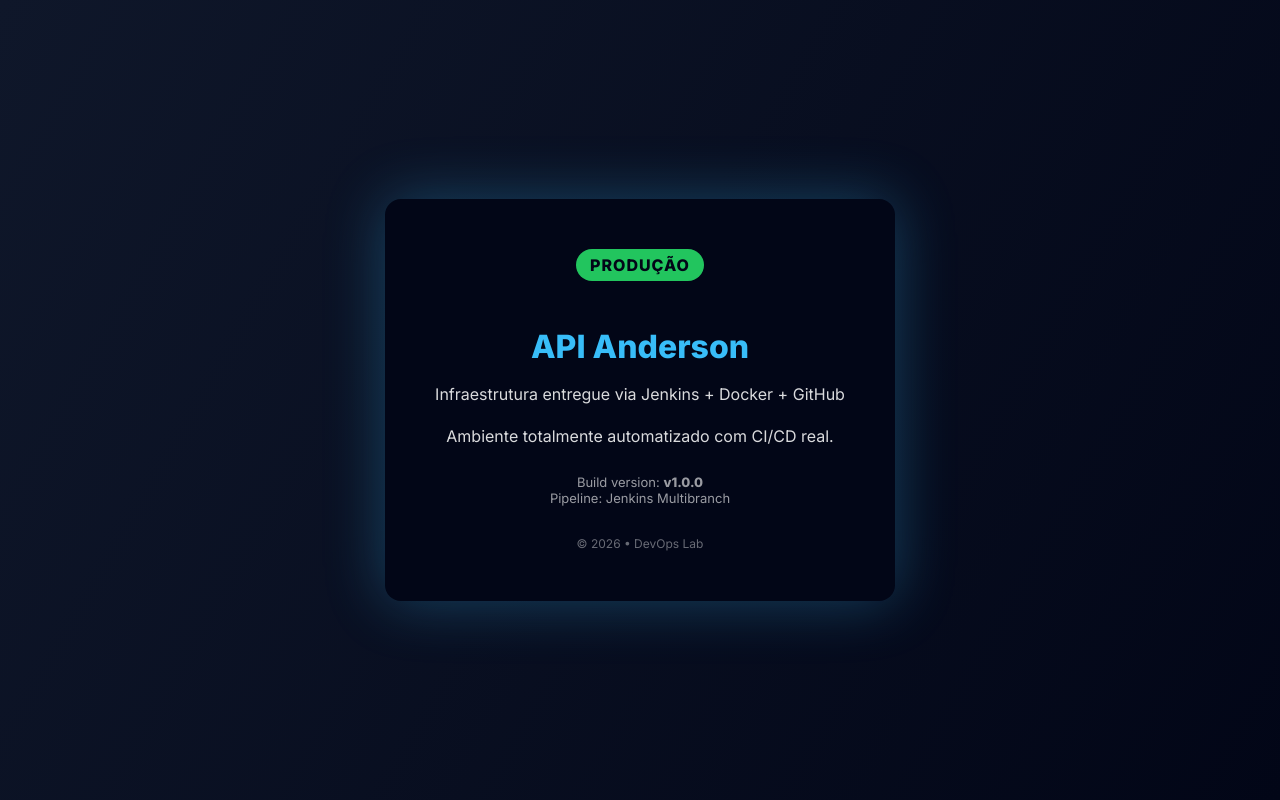
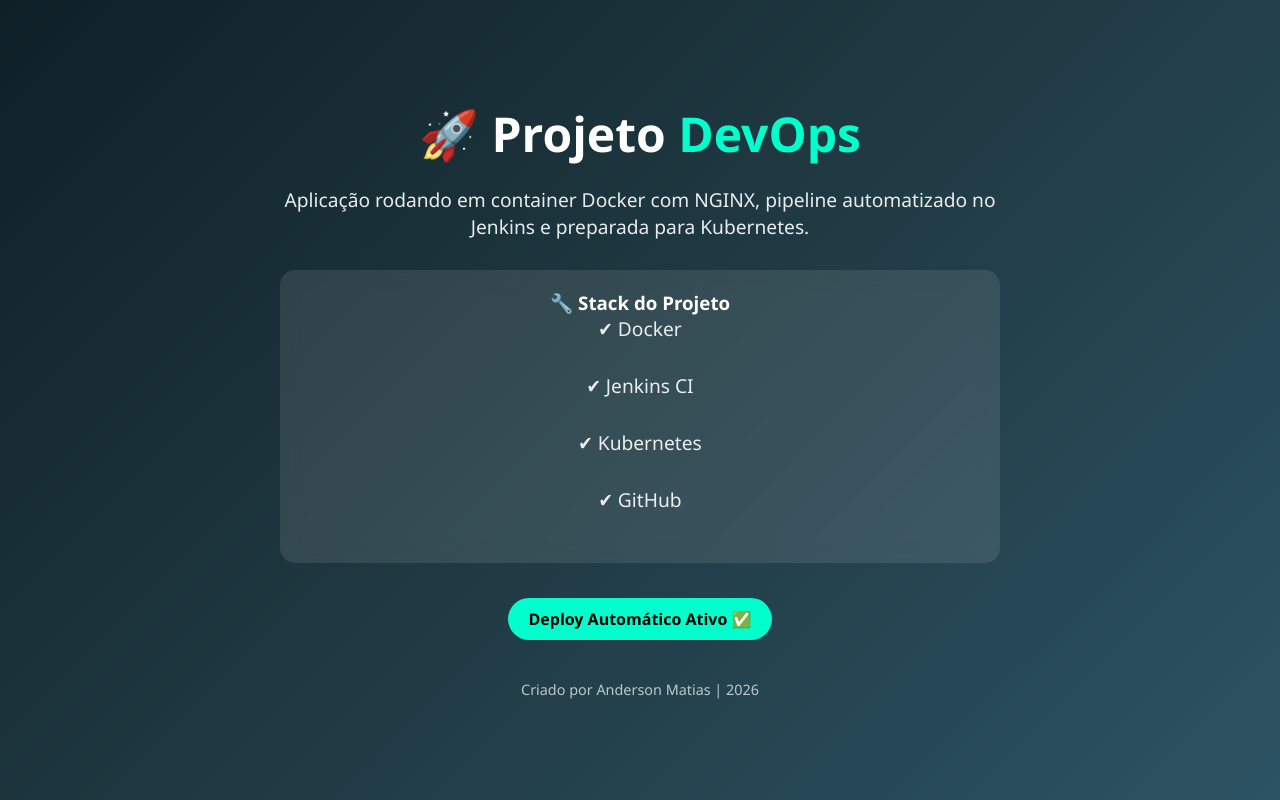
Before and after one commit to a20n21/nginx-docker, a plain HTML site: page site/index.html in a window 1280 px wide. Drawn offline with Linux system fonts and the light colour scheme.

Commit message:
Novo layout moderno

```diff
--- a/site/index.html
+++ b/site/index.html
@@ -1,83 +1,105 @@
 <!DOCTYPE html>
-<html lang="pt-br">
+<html lang="pt-BR">
 <head>
     <meta charset="UTF-8">
-  <title>API Anderson | Ambiente de Produção</title>
-  <meta name="viewport" content="width=device-width, initial-scale=1">
-  <link href="https://fonts.googleapis.com/css2?family=Inter:wght@300;400;600;800&display=swap" rel="stylesheet">
+    <title>Projeto DevOps - Nginx</title>
+    <meta name="viewport" content="width=device-width, initial-scale=1.0">
+
     <style>
+        * {
+            margin: 0;
+            padding: 0;
+            box-sizing: border-box;
+            font-family: 'Segoe UI', Tahoma, Geneva, Verdana, sans-serif;
+        }
+
         body {
-      margin: 0;
-      font-family: 'Inter', sans-serif;
-      background: linear-gradient(120deg,#0f172a,#020617);
-      color: #fff;
+            background: linear-gradient(135deg, #0f2027, #203a43, #2c5364);
+            color: white;
             display: flex;
             justify-content: center;
             align-items: center;
             height: 100vh;
-    }
-
-    .card {
-      background: #020617;
-      border-radius: 16px;
-      padding: 50px;
-      box-shadow: 0 0 60px rgba(56,189,248,.3);
-      max-width: 480px;
             text-align: center;
         }
 
+        .container {
+            max-width: 800px;
+            padding: 40px;
+        }
+
         h1 {
-      font-size: 32px;
-      margin-bottom: 10px;
-      color: #38bdf8;
+            font-size: 3rem;
+            margin-bottom: 20px;
+        }
+
+        h1 span {
+            color: #00ffcc;
+        }
+
+        p {
+            font-size: 1.2rem;
+            margin-bottom: 30px;
+            opacity: 0.9;
+        }
+
+        .info {
+            background: rgba(255,255,255,0.1);
+            padding: 20px;
+            border-radius: 15px;
+            backdrop-filter: blur(10px);
+            margin-bottom: 20px;
         }
 
         .badge {
-      background: #22c55e;
-      color: #020617;
-      padding: 6px 14px;
-      border-radius: 999px;
             display: inline-block;
-      margin-bottom: 25px;
-      font-weight: 700;
-      letter-spacing: 1px;
+            padding: 10px 20px;
+            border-radius: 50px;
+            background: #00ffcc;
+            color: #000;
+            font-weight: bold;
+            margin-top: 15px;
         }
 
-    p {
-      opacity: .85;
-      line-height: 1.6;
+        footer {
+            margin-top: 40px;
+            font-size: 0.9rem;
+            opacity: 0.7;
         }
 
-    .version {
-      margin-top: 25px;
-      font-size: 13px;
-      opacity: .6;
+        @media(max-width: 600px){
+            h1 {
+                font-size: 2rem;
             }
-
-    .footer {
-      margin-top: 30px;
-      font-size: 12px;
-      opacity: .4;
         }
     </style>
 </head>
+
 <body>
+    <div class="container">
+        <h1>🚀 Projeto <span>DevOps</span></h1>
 
-<div class="card">
-  <span class="badge">PRODUÇÃO</span>
-  <h1>API Anderson</h1>
-  <p>Infraestrutura entregue via Jenkins + Docker + GitHub</p>
-  <p>Ambiente totalmente automatizado com CI/CD real.</p>
+        <p>
+            Aplicação rodando em container Docker com NGINX,
+            pipeline automatizado no Jenkins
+            e preparada para Kubernetes.
+        </p>
 
-  <div class="version">
-    Build version: <strong>v1.0.0</strong><br>
-    Pipeline: Jenkins Multibranch
+        <div class="info">
+            <h3>🔧 Stack do Projeto</h3>
+            <p>✔ Docker</p>
+            <p>✔ Jenkins CI</p>
+            <p>✔ Kubernetes</p>
+            <p>✔ GitHub</p>
         </div>
 
-  <div class="footer">
-    © 2026 • DevOps Lab
-  </div>
+        <div class="badge">
+            Deploy Automático Ativo ✅
         </div>
 
+        <footer>
+            Criado por Anderson Matias | 2026
+        </footer>
+    </div>
 </body>
 </html>
```
Lines whose indentation alone changed are shown as unchanged.
